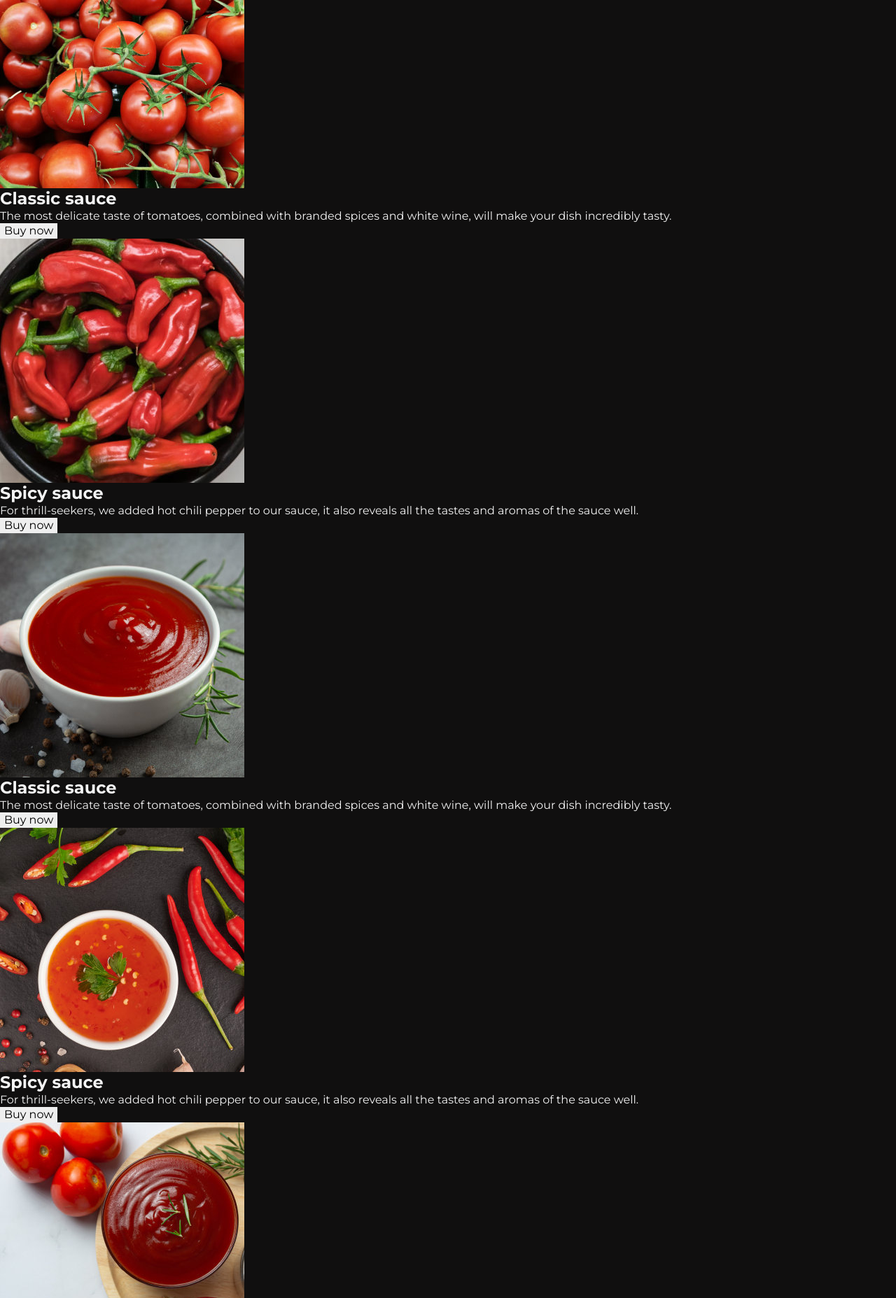
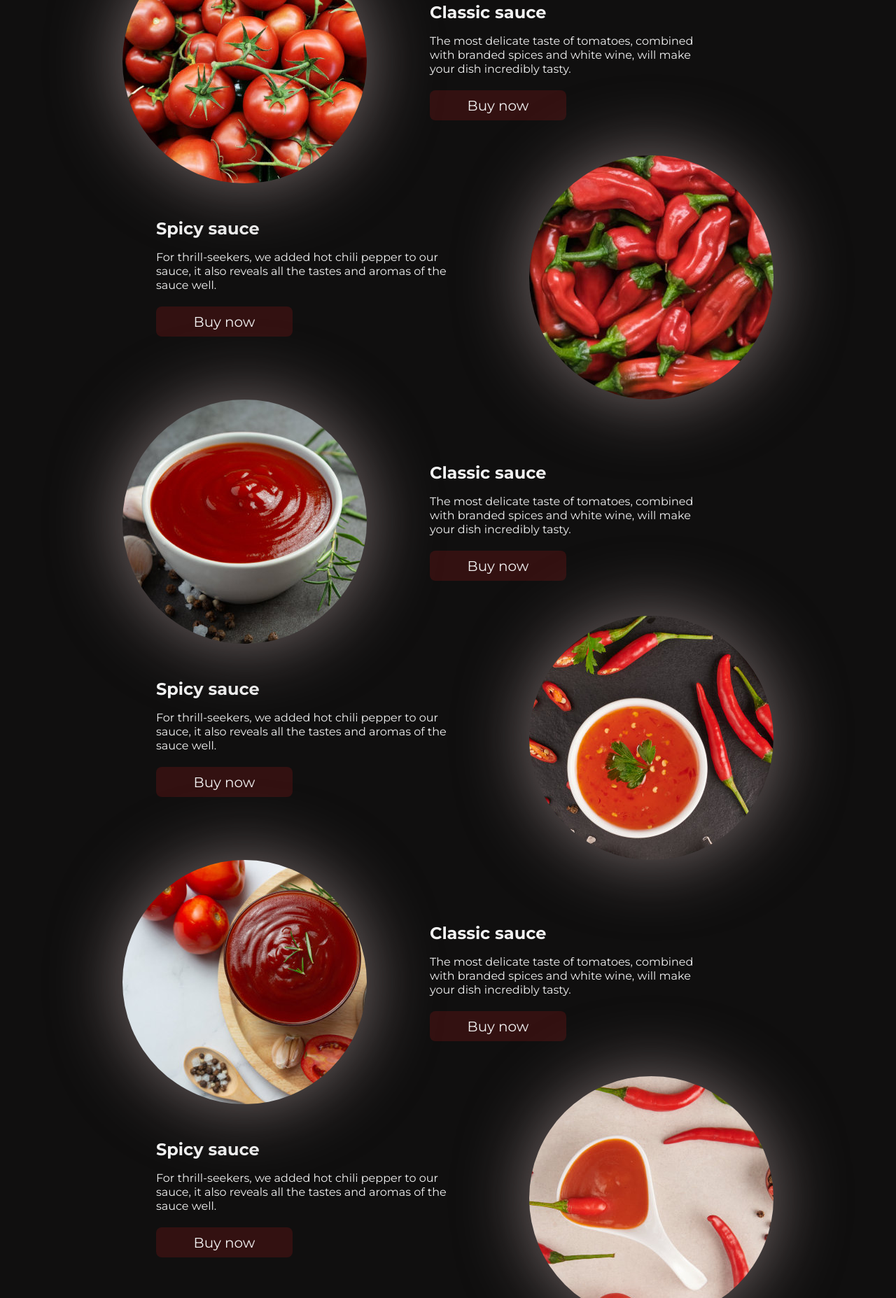
Before and after one commit to Black-Chaos/CUCINA-DI-CATHERINA, a plain HTML site: page index.html in a window 1280 px wide. Shown: the part 945-2800 px from the top of the page at 70% size. Drawn offline with nearby package versions, Linux system fonts and the light colour scheme.

Commit message:
feat: store section adapted

```diff
--- a/index.html
+++ b/index.html
@@ -74,7 +74,9 @@
                 <div class="container">
                     <div class="text-wrap">
                         <h1 class="hero-title">Cucina di catherina</h1>
-                        <p class="hero-text">We know,<br>you will <span class="accent">love</span> our product</p>
+                        <p class="hero-text">
+                            We know,<br />you will <span class="accent">love</span> our product
+                        </p>
                         <button class="prime-btn" type="button">Buy now</button>
                         <p class="desc">
                             <span class="wrap"><span class="digit">14</span> different tastes</span>
@@ -84,52 +86,60 @@
                         </p>
                     </div>
                     <picture class="hero-thumb">
-                        <source media="(min-width: 960px)"
-                            srcset="./img/hero/hero-img.avif 435w, ./img/hero/hero-img@2x.avif 870w" type="image/avif"
-                            sizes="435px"
-                        />
-                        <source media="(min-width: 960px)"
-                            srcset="./img/hero/hero-img.png 435w, ./img/hero/hero-img@2x.png 870w" type="image/png"
+                        <source
+                            media="(min-width: 960px)"
+                            srcset="./img/hero/hero-img.avif 435w, ./img/hero/hero-img@2x.avif 870w"
+                            type="image/avif"
                             sizes="435px"
                         />
                         <source
-                            srcset="./img/hero/hero-img-mob.avif 221w, ./img/hero/hero-img-mob@2x.avif 442w" type="image/avif"
+                            media="(min-width: 960px)"
+                            srcset="./img/hero/hero-img.png 435w, ./img/hero/hero-img@2x.png 870w"
+                            type="image/png"
+                            sizes="435px"
+                        />
+                        <source
+                            srcset="
+                                ./img/hero/hero-img-mob.avif    221w,
+                                ./img/hero/hero-img-mob@2x.avif 442w
+                            "
+                            type="image/avif"
                             sizes="202px"
                         />
                         <source
-                            srcset="./img/hero/hero-img-mob.png 221w, ./img/hero/hero-img-mob@2x.png 442w" type="image/png"
+                            srcset="
+                                ./img/hero/hero-img-mob.png    221w,
+                                ./img/hero/hero-img-mob@2x.png 442w
+                            "
+                            type="image/png"
                             sizes="202px"
                         />
-                        <img
-                            class="hero-img"
-                            src="./img/hero/hero-img-mob.png"
-                            alt="pasta sauce"
-                        />
+                        <img class="hero-img" src="./img/hero/hero-img-mob.png" alt="pasta sauce" />
                     </picture>
                     <ul class="social-link">
                         <li>
-                            <a class="link" href="">
+                            <a class="link" href="" aria-label="tumblr">
                                 <svg class="social-icon icon" width="24" height="24">
                                     <use href="./img/icons.svg#tumblr"></use>
                                 </svg>
                             </a>
                         </li>
                         <li>
-                            <a class="link" href="">
+                            <a class="link" href="" aria-label="instagram">
                                 <svg class="social-icon icon" width="24" height="24">
                                     <use href="./img/icons.svg#instagram"></use>
                                 </svg>
                             </a>
                         </li>
                         <li>
-                            <a class="link" href="">
+                            <a class="link" href="" aria-label="youtube">
                                 <svg class="social-icon icon" width="24" height="24">
                                     <use href="./img/icons.svg#youtube"></use>
                                 </svg>
                             </a>
                         </li>
                         <li>
-                            <a class="link" href="">
+                            <a class="link" href="" aria-label="twitter">
                                 <svg class="social-icon icon" width="24" height="24">
                                     <use href="./img/icons.svg#twitter"></use>
                                 </svg>
@@ -138,16 +148,22 @@
                     </ul>
                 </div>
             </section>
-            <section class="store">
-                <button type="button" aria-label="slider button">
-                    <svg class="btn-top icon-btn" width="32" height="32">
+            <section class="store" id="store">
+                <div class="container">
+                    <button class="btn-top btn" type="button" aria-label="slider button">
+                        <svg class="icon-btn" width="32" height="32">
                             <use href="./img/icons.svg#arrow-top"></use>
                         </svg>
                     </button>
-                <ul>
-                    <li>
-                        <ul>
-                            <li>
+                    <button class="btn-bottom btn" type="button" aria-label="slider button">
+                        <svg class="icon-btn" width="32" height="32">
+                            <use href="./img/icons.svg#arrow-bottom"></use>
+                        </svg>
+                    </button>
+                    <ul class="store-items">
+                        <li class="store-item">
+                            <div class="store-card">
+                                <div class="card-thumb">
                                     <img
                                         srcset="
                                             ./img/store/store-mob1.jpg     156w,
@@ -155,18 +171,22 @@
                                             ./img/store/store-desk1.jpg    349w,
                                             ./img/store/store-desk1@2x.jpg 698w
                                         "
-                                    sizes="(min-width: 1024px) 349px, 156px"
+                                        sizes="(min-width: 960px) 349px, 156px"
                                         src="./img/store/store-mob1.jpg"
                                         alt="sauce"
                                     />
-                                <h2>Classic sauce</h2>
-                                <p>
+                                </div>
+                                <div class="card-desc">
+                                    <h2 class="card-title">Classic sauce</h2>
+                                    <p class="card-text">
                                         The most delicate taste of tomatoes, combined with branded
                                         spices and white wine, will make your dish incredibly tasty.
                                     </p>
-                                <button>Buy now</button>
-                            </li>
-                            <li>
+                                    <button class="prime-btn" type="button">Buy now</button>
+                                </div>
+                            </div>
+                            <div class="store-card">
+                                <div class="card-thumb">
                                     <img
                                         srcset="
                                             ./img/store/store-mob2.jpg     156w,
@@ -174,22 +194,24 @@
                                             ./img/store/store-desk2.jpg    349w,
                                             ./img/store/store-desk2@2x.jpg 698w
                                         "
-                                    sizes="(min-width: 1024px) 349px, 156px"
+                                        sizes="(min-width: 960px) 349px, 156px"
                                         src="./img/store/store-mob2.jpg"
                                         alt="sauce"
                                     />
-                                <h2>Spicy sauce</h2>
-                                <p>
+                                </div>
+                                <div class="card-desc">
+                                    <h2 class="card-title">Spicy sauce</h2>
+                                    <p class="card-text">
                                         For thrill-seekers, we added hot chili pepper to our sauce, it
                                         also reveals all the tastes and aromas of the sauce well.
                                     </p>
-                                <button>Buy now</button>
+                                    <button class="prime-btn" type="button">Buy now</button>
+                                </div>
+                            </div>
                         </li>
-                        </ul>
-                    </li>
-                    <li>
-                        <ul>
-                            <li>
+                        <li class="store-item">
+                            <div class="store-card">
+                                <div class="card-thumb">
                                     <img
                                         srcset="
                                             ./img/store/store-mob3.jpg     156w,
@@ -197,18 +219,22 @@
                                             ./img/store/store-desk3.jpg    349w,
                                             ./img/store/store-desk3@2x.jpg 698w
                                         "
-                                    sizes="(min-width: 1024px) 349px, 156px"
+                                        sizes="(min-width: 960px) 349px, 156px"
                                         src="./img/store/store-mob3.jpg"
                                         alt="sauce"
                                     />
-                                <h2>Classic sauce</h2>
-                                <p>
+                                </div>
+                                <div class="card-desc">
+                                    <h2 class="card-title">Classic sauce</h2>
+                                    <p class="card-text">
                                         The most delicate taste of tomatoes, combined with branded
                                         spices and white wine, will make your dish incredibly tasty.
                                     </p>
-                                <button>Buy now</button>
-                            </li>
-                            <li>
+                                    <button class="prime-btn" type="button">Buy now</button>
+                                </div>
+                            </div>
+                            <div class="store-card">
+                                <div class="card-thumb">
                                     <img
                                         srcset="
                                             ./img/store/store-mob4.jpg     156w,
@@ -216,22 +242,24 @@
                                             ./img/store/store-desk4.jpg    349w,
                                             ./img/store/store-desk4@2x.jpg 698w
                                         "
-                                    sizes="(min-width: 1024px) 349px, 156px"
+                                        sizes="(min-width: 960px) 349px, 156px"
                                         src="./img/store/store-mob4.jpg"
                                         alt="sauce"
                                     />
-                                <h2>Spicy sauce</h2>
-                                <p>
+                                </div>
+                                <div class="card-desc">
+                                    <h2 class="card-title">Spicy sauce</h2>
+                                    <p class="card-text">
                                         For thrill-seekers, we added hot chili pepper to our sauce, it
                                         also reveals all the tastes and aromas of the sauce well.
                                     </p>
-                                <button>Buy now</button>
+                                    <button class="prime-btn" type="button">Buy now</button>
+                                </div>
+                            </div>
                         </li>
-                        </ul>
-                    </li>
-                    <li>
-                        <ul>
-                            <li>
+                        <li class="store-item">
+                            <div class="store-card">
+                                <div class="card-thumb">
                                     <img
                                         srcset="
                                             ./img/store/store-mob5.jpg     156w,
@@ -239,18 +267,22 @@
                                             ./img/store/store-desk5.jpg    349w,
                                             ./img/store/store-desk5@2x.jpg 698w
                                         "
-                                    sizes="(min-width: 1024px) 349px, 156px"
+                                        sizes="(min-width: 960px) 349px, 156px"
                                         src="./img/store/store-mob5.jpg"
                                         alt="sauce"
                                     />
-                                <h2>Classic sauce</h2>
-                                <p>
+                                </div>
+                                <div class="card-desc">
+                                    <h2 class="card-title">Classic sauce</h2>
+                                    <p class="card-text">
                                         The most delicate taste of tomatoes, combined with branded
                                         spices and white wine, will make your dish incredibly tasty.
                                     </p>
-                                <button>Buy now</button>
-                            </li>
-                            <li>
+                                    <button class="prime-btn" type="button">Buy now</button>
+                                </div>
+                            </div>
+                            <div class="store-card">
+                                <div class="card-thumb">
                                     <img
                                         srcset="
                                             ./img/store/store-mob6.jpg     156w,
@@ -258,25 +290,23 @@
                                             ./img/store/store-desk6.jpg    349w,
                                             ./img/store/store-desk6@2x.jpg 698w
                                         "
-                                    sizes="(min-width: 1024px) 349px, 156px"
+                                        sizes="(min-width: 960px) 349px, 156px"
                                         src="./img/store/store-mob6.jpg"
                                         alt="sauce"
                                     />
-                                <h2>Spicy sauce</h2>
-                                <p>
+                                </div>
+                                <div class="card-desc">
+                                    <h2 class="card-title">Spicy sauce</h2>
+                                    <p class="card-text">
                                         For thrill-seekers, we added hot chili pepper to our sauce, it
                                         also reveals all the tastes and aromas of the sauce well.
                                     </p>
-                                <button>Buy now</button>
+                                    <button class="prime-btn" type="button">Buy now</button>
+                                </div>
+                            </div>
                         </li>
                     </ul>
-                    </li>
-                </ul>
-                <button type="button" aria-label="slider button">
-                    <svg class="btn-bottom icon-btn" width="32" height="32">
-                        <use href="./img/icons.svg#arrow-bottom"></use>
-                    </svg>
-                </button>
+                </div>
             </section>
             <section>
                 <ul>
--- a/sass/components/_prime-btn.scss
+++ b/sass/components/_prime-btn.scss
@@ -10,6 +10,8 @@
     @media screen and (min-width: 960px) {
         width: 195px;
         height: 43px;
+        font-size: 20px;
+        line-height: 1.2;
     }
     &:is(:hover, :focus) {
     background-color: getColor('active');
--- a/sass/partials/_module.scss
+++ b/sass/partials/_module.scss
@@ -1,2 +1,3 @@
 @import './header';
 @import './hero';
+@import './store';
--- /dev/null
+++ b/sass/partials/_store.scss
@@ -0,0 +1,116 @@
+.store .container {
+    position: relative;
+    padding-top: 24px;
+    padding-bottom: 24px;
+
+    @media screen and (min-width: 960px) {
+        padding-top: 32px;
+        padding-bottom: 32px;
+    }
+}
+
+.store {
+    .btn {
+        position: absolute;
+        left: 50%;
+        transform: translateX(-50%);
+        padding: 0;
+        display: grid;
+        place-content: center;
+        color: getColor('text');
+        background: none;
+    }
+
+    .btn-top {
+        top: 8px;
+    }
+
+    .btn-bottom {
+        bottom: 8px;
+    }
+}
+.store-item {
+    max-width: 930px;
+    margin-inline: auto;
+}
+.store-card {
+    display: flex;
+    align-items: center;
+    gap: 44px;
+
+    @media screen and (max-width: 350px) {
+        gap: 20px;
+    }
+
+    @media screen and (min-width: 960px) {
+        gap: 64px;
+    }
+
+    @media screen and (min-width: 1140px) {
+        gap: 90px;
+    }
+
+    &:first-child {
+        margin-bottom: 40px;
+
+        @media screen and (min-width: 960px) {
+            margin-bottom: -40px;
+        }
+    }
+
+    &:last-child {
+        flex-direction: row-reverse;
+    }
+}
+
+.card-thumb {
+    width: 156px;
+    height: 156px;
+    flex-shrink: 0;
+    border-radius: 50%;
+    filter: $store_shadow_mob;
+    overflow: hidden;
+
+    @media screen and (min-width: 960px) {
+        width: 349px;
+        height: 349px;
+        filter: $store_shadow;
+    }
+}
+
+.card-desc {
+    @media screen and (max-width: 959px) {
+        text-align: center;
+    }
+
+    .store-card:first-child & {
+        @media screen and (min-width: 960px) {
+            max-width: 406px;
+        }
+    }
+
+    .store-card:last-child & {
+        @media screen and (min-width: 960px) {
+            max-width: 443px;
+        }
+    }
+}
+
+.card-title {
+    margin-bottom: 16px;
+
+}
+
+.card-text {
+    margin-bottom: 20px;
+
+    @media screen and (max-width: 959px) {
+        display: none;
+    }
+}
+
+.card-desc .prime-btn {
+    @media only screen and (max-width: 959px) {
+        margin-inline: auto;
+    }
+}
--- a/sass/utils/_variables.scss
+++ b/sass/utils/_variables.scss
@@ -13,6 +13,7 @@ $mob_bg_header: linear-gradient(270deg, #6F6666 2.17%, #100F0F 75.72%);
 $mob_bg_hero: linear-gradient(237.05deg, #6F6666 1.42%, #100F0F 45.36%);
 $bg_header: linear-gradient(256.51deg, rgba(111, 102, 102, 0.9) 26.96%, rgba(16, 15, 15, 0.9) 79.08%, rgba(16, 15, 15, 0.9) 79.08%);
 $bg_hero: linear-gradient(228.52deg, rgba(111, 102, 102, 0.9) 4.71%, rgba(16, 15, 15, 0.9) 39.77%, rgba(16, 15, 15, 0.9) 44.21%);
+$store_shadow_mob: drop-shadow(0px 0px 30px #7C7070);
 $store_shadow: drop-shadow(0px 0px 50px #7C7070);
 
 $btn_rad_big: 16px;
```
Also changed, not shown: css/main.css, dist/css/main.min.css, 2 other files. Lines whose indentation alone changed are shown as unchanged.
